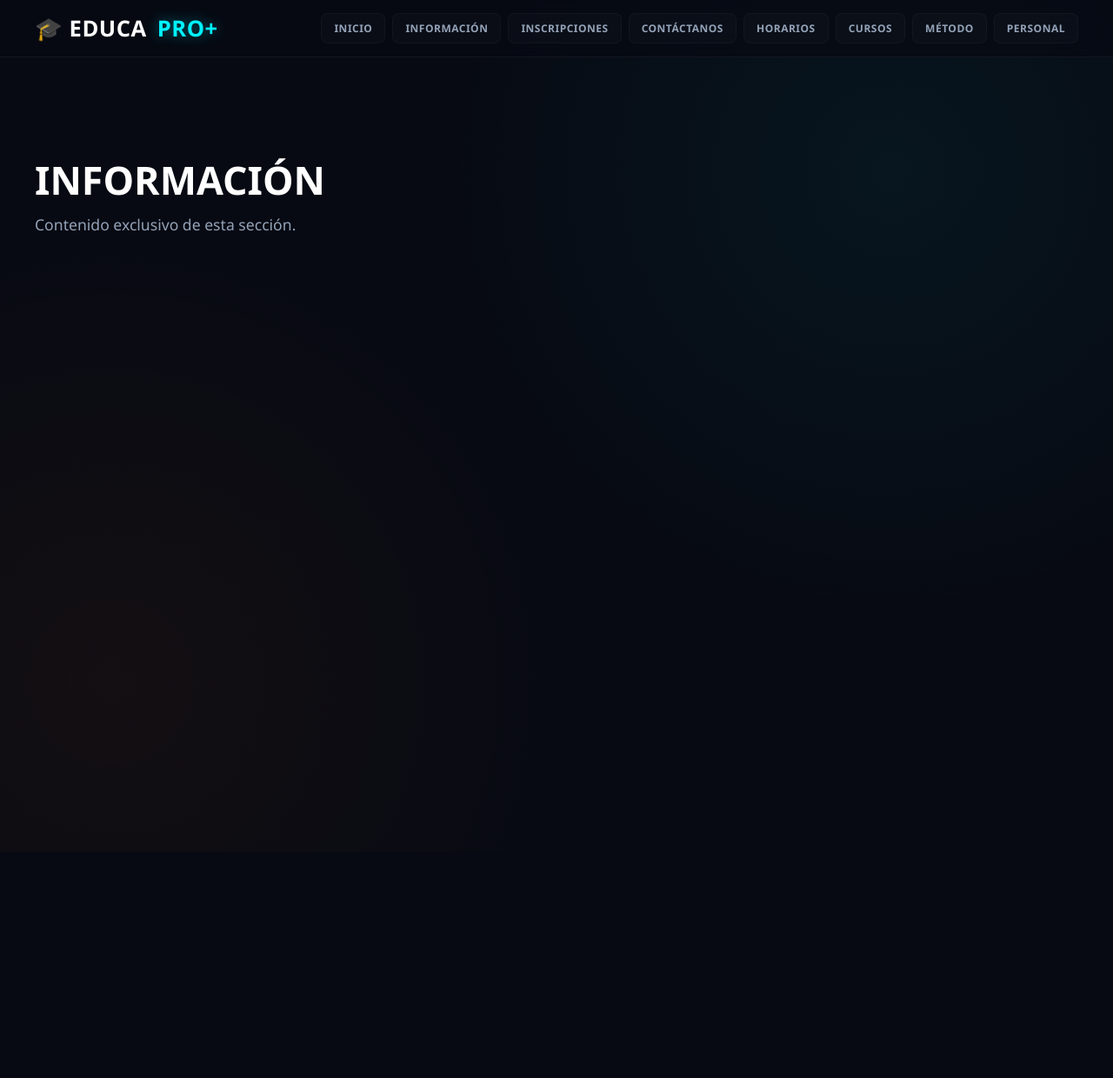
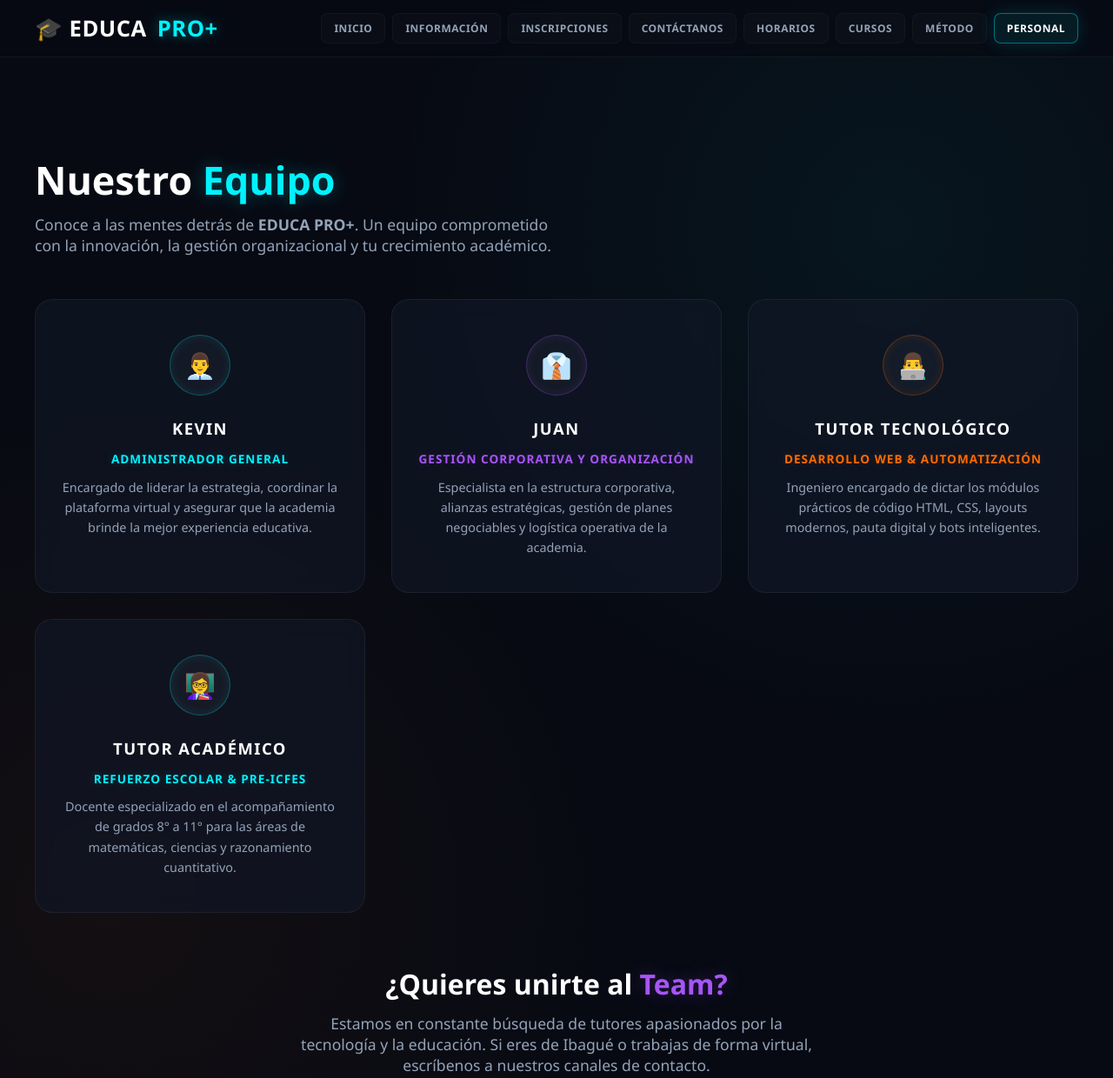
Before and after one commit to EDUCAPROACADEMI/EDUCA-PRO-, a plain HTML site: page personal.html in a window 1280 px wide. Shown: the whole page at 87% size. Before the commit the page ends 980 px from the top, so only its background shows below. Drawn offline with Linux system fonts and the light colour scheme.

Commit message:
Update personal.html

```diff
--- a/personal.html
+++ b/personal.html
@@ -3,7 +3,7 @@
 <head>
     <meta charset="UTF-8">
     <meta name="viewport" content="width=device-width, initial-scale=1.0">
-    <title>EDUCA PRO+</title>
+    <title>EDUCA PRO+ | Nuestro Personal</title>
     <link rel="stylesheet" href="STILOS.CSS">
 </head>
 <body>
@@ -19,15 +19,57 @@
                 <li><a href="horarios.html">Horarios</a></li>
                 <li><a href="cursos adicionales.html">Cursos</a></li>
                 <li><a href="metodo.html">Método</a></li>
-                <li><a href="personal.html">Personal</a></li>
+                <li><a href="personal.html" class="active">Personal</a></li>
             </ul>
         </nav>
     </header>
 
     <main>
         <div class="welcome-text">
-            <h1>INFORMACIÓN</h1>
-            <p>Contenido exclusivo de esta sección.</p>
+            <h1>Nuestro <span>Equipo</span></h1>
+            <p>Conoce a las mentes detrás de <strong>EDUCA PRO+</strong>. Un equipo comprometido con la innovación, la gestión organizacional y tu crecimiento académico.</p>
+        </div>
+
+        <div class="menu-grid">
+
+            <div class="card-module cyan">
+                <div class="icon-container">👨‍💼</div>
+                <h3>Kevin</h3>
+                <p class="text-cyan" style="font-size: 0.85rem; font-weight: bold; margin-bottom: 10px; text-transform: uppercase; letter-spacing: 1px;">Administrador General</p>
+                <p>Encargado de liderar la estrategia, coordinar la plataforma virtual y asegurar que la academia brinde la mejor experiencia educativa.</p>
+            </div>
+
+            <div class="card-module purple">
+                <div class="icon-container">👔</div>
+                <h3>Juan</h3>
+                <p class="text-purple" style="font-size: 0.85rem; font-weight: bold; margin-bottom: 10px; text-transform: uppercase; letter-spacing: 1px;">Gestión Corporativa y Organización</p>
+                <p>Especialista en la estructura corporativa, alianzas estratégicas, gestión de planes negociables y logística operativa de la academia.</p>
+            </div>
+
+            <div class="card-module orange">
+                <div class="icon-container">👨‍💻</div>
+                <h3>Tutor Tecnológico</h3>
+                <p class="text-orange" style="font-size: 0.85rem; font-weight: bold; margin-bottom: 10px; text-transform: uppercase; letter-spacing: 1px;">Desarrollo Web & Automatización</p>
+                <p>Ingeniero encargado de dictar los módulos prácticos de código HTML, CSS, layouts modernos, pauta digital y bots inteligentes.</p>
+            </div>
+
+            <div class="card-module cyan">
+                <div class="icon-container">👩‍🏫</div>
+                <h3>Tutor Académico</h3>
+                <p class="text-cyan" style="font-size: 0.85rem; font-weight: bold; margin-bottom: 10px; text-transform: uppercase; letter-spacing: 1px;">Refuerzo Escolar & Pre-Icfes</p>
+                <p>Docente especializado en el acompañamiento de grados 8° a 11° para las áreas de matemáticas, ciencias y razonamiento cuantitativo.</p>
+            </div>
+
+        </div>
+
+        <div class="welcome-text" style="margin-top: 60px; text-align: center;">
+            <h2>¿Quieres unirte al <span>Team?</span></h2>
+            <p style="margin: 0 auto;">Estamos en constante búsqueda de tutores apasionados por la tecnología y la educación. Si eres de Ibagué o trabajas de forma virtual, escríbenos a nuestros canales de contacto.</p>
+        </div>
+    </main>
+
+</body>
+</html>
         </div>
 
         </main>
```
